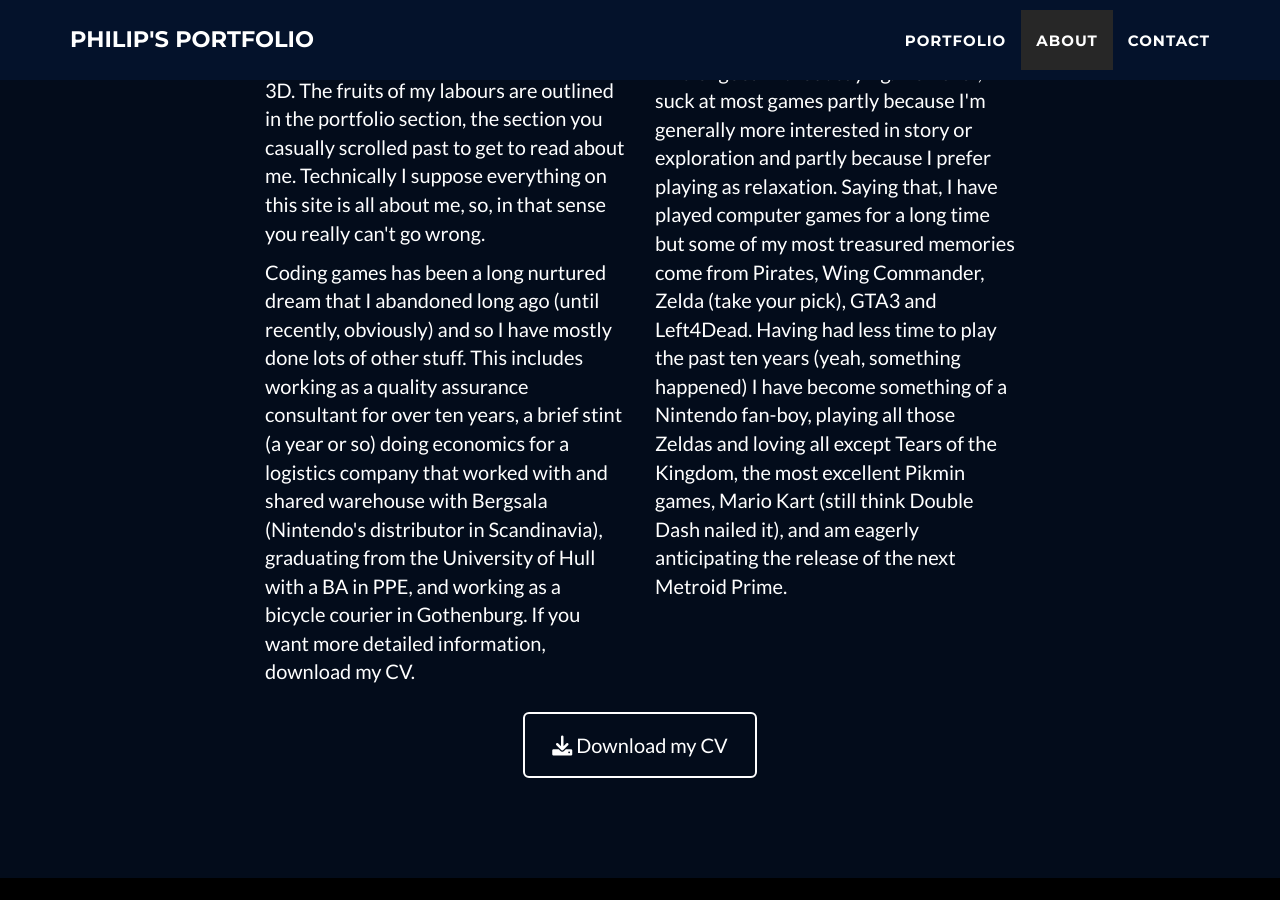
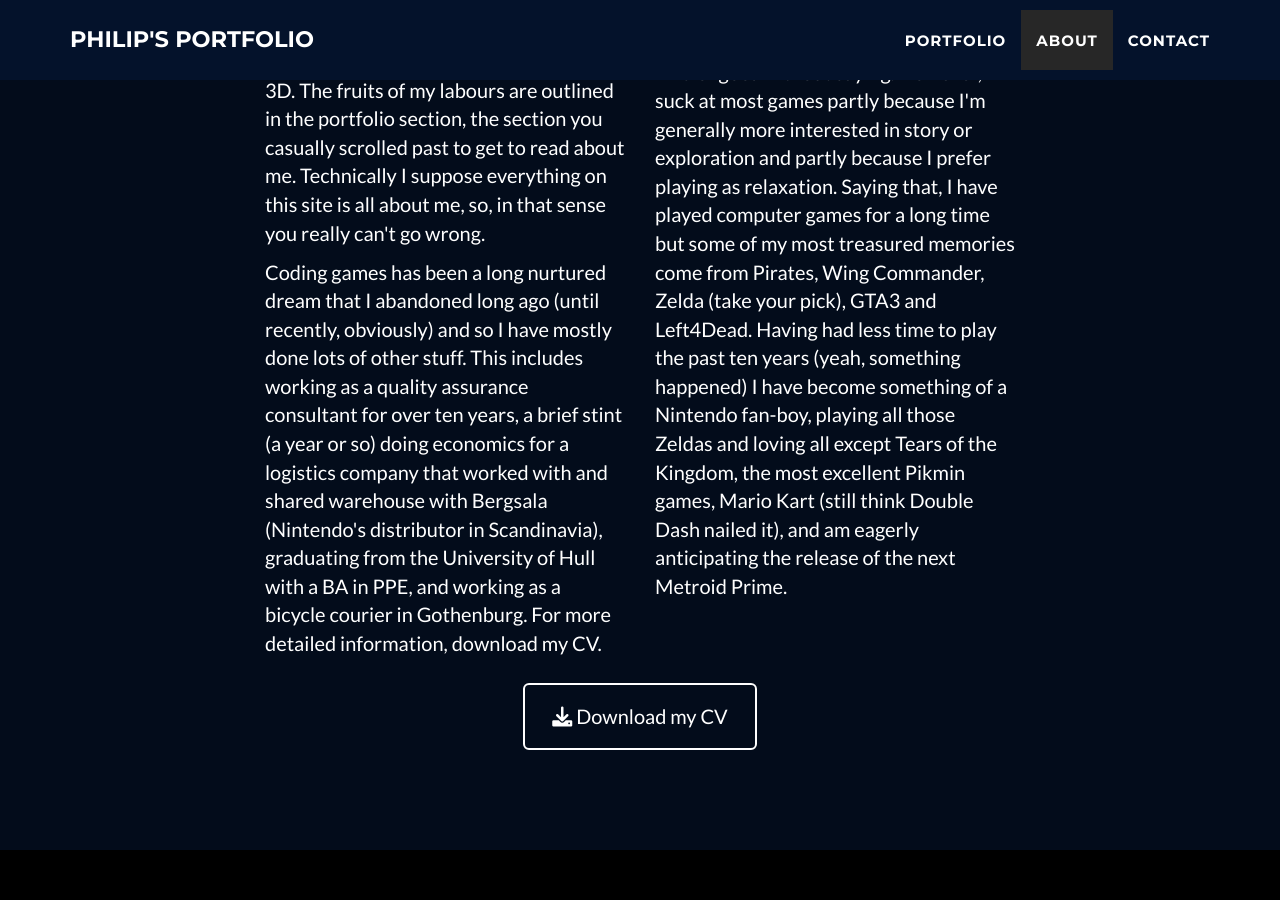
Before and after one commit to B0realian/B0realian.github.io, a Jekyll site: the page built from _posts/2024-06-07-Hellracer.markdown, in a window 1280 px wide and 900 px high, scrolled down 2010 px. Built offline with Jekyll 4.4.1, drawn with Linux system fonts in a browser that asks for light colours.

Commit message:
Update about.html

```diff
--- a/_includes/about.html
+++ b/_includes/about.html
@@ -20,7 +20,7 @@
           and so I have mostly done lots of other stuff. This includes working as a quality assurance consultant
           for over ten years, a brief stint (a year or so) doing economics for a logistics company that worked
           with and shared warehouse with Bergsala (Nintendo's distributor in Scandinavia), graduating from the
-          University of Hull with a BA in PPE, and working as a bicycle courier in Gothenburg. If you want more
+          University of Hull with a BA in PPE, and working as a bicycle courier in Gothenburg. For more
           detailed information, download my CV.
         </p>
       </div>
```
